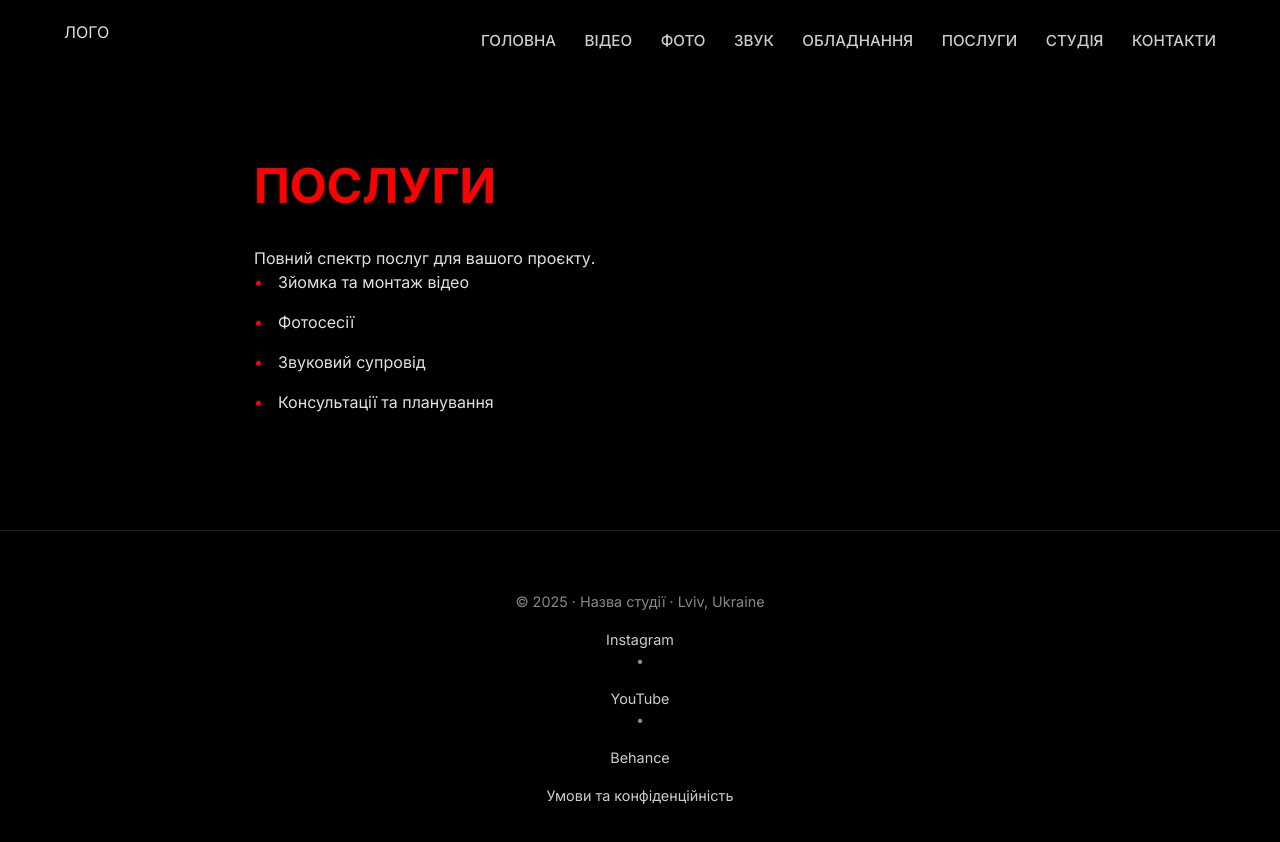
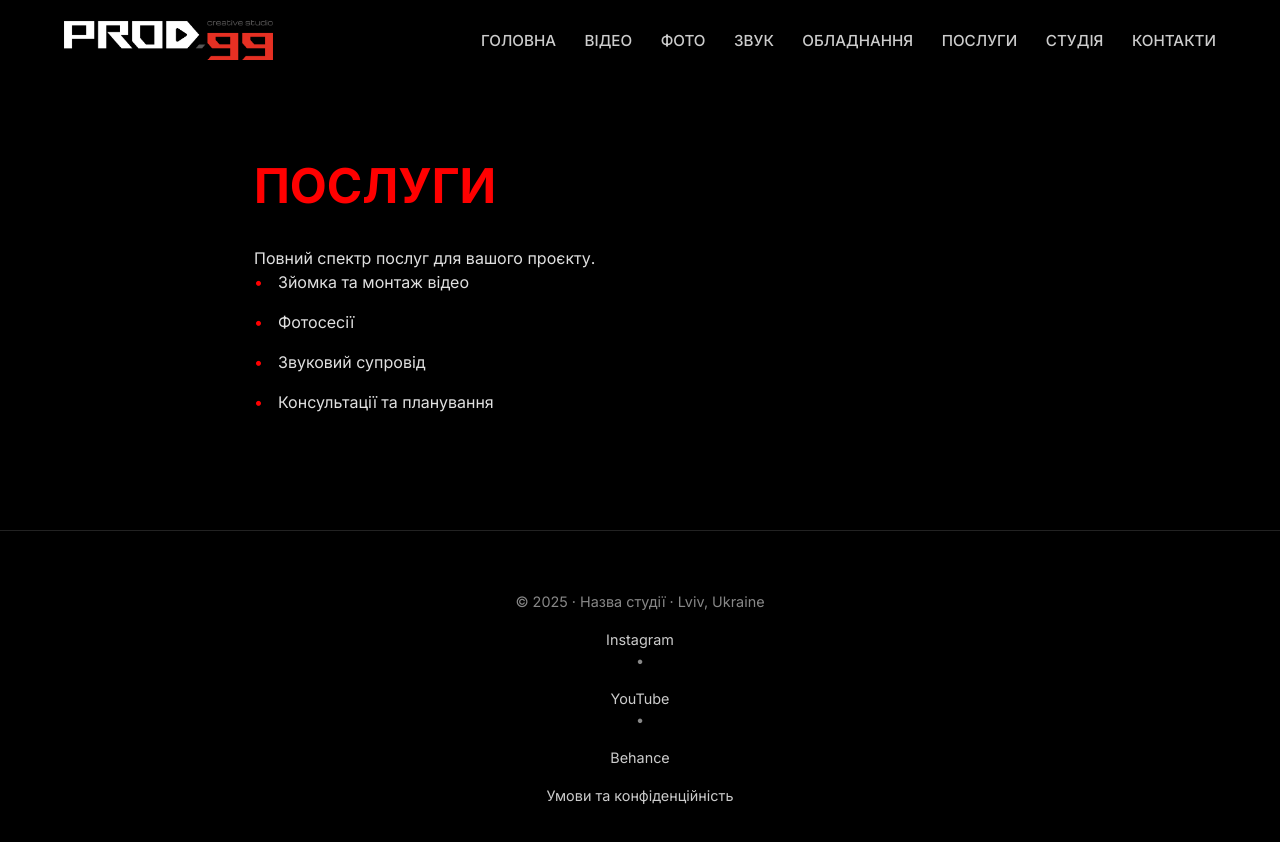
Before and after one commit to Mo-Love/prod_1, a plain HTML site: page services.html in a window 1280 px wide. Drawn offline with Linux system fonts and the light colour scheme.

Commit message:
Replace logo text with image in services.html

```diff
--- a/services.html
+++ b/services.html
@@ -4,6 +4,7 @@
   <meta charset="UTF-8" />
   <meta name="viewport" content="width=device-width, initial-scale=1.0"/>
   <title>ПОСЛУГИ | Назва студії</title>
+  <link rel="icon" href="favicon.ico" type="image/png"> <!-- Фавікон тут -->
   <link rel="stylesheet" href="style.css">
   <link rel="preconnect" href="https://fonts.googleapis.com">
   <link rel="preconnect" href="https://fonts.gstatic.com" crossorigin>
@@ -12,7 +13,7 @@
 <body>
 
   <header>
-    <div class="logo">ЛОГО</div>
+    <img src="logo.png" alt="Назва студії" class="logo">
     <nav>
       <a href="index.html">ГОЛОВНА</a>
       <a href="video.html">ВІДЕО</a>
```
